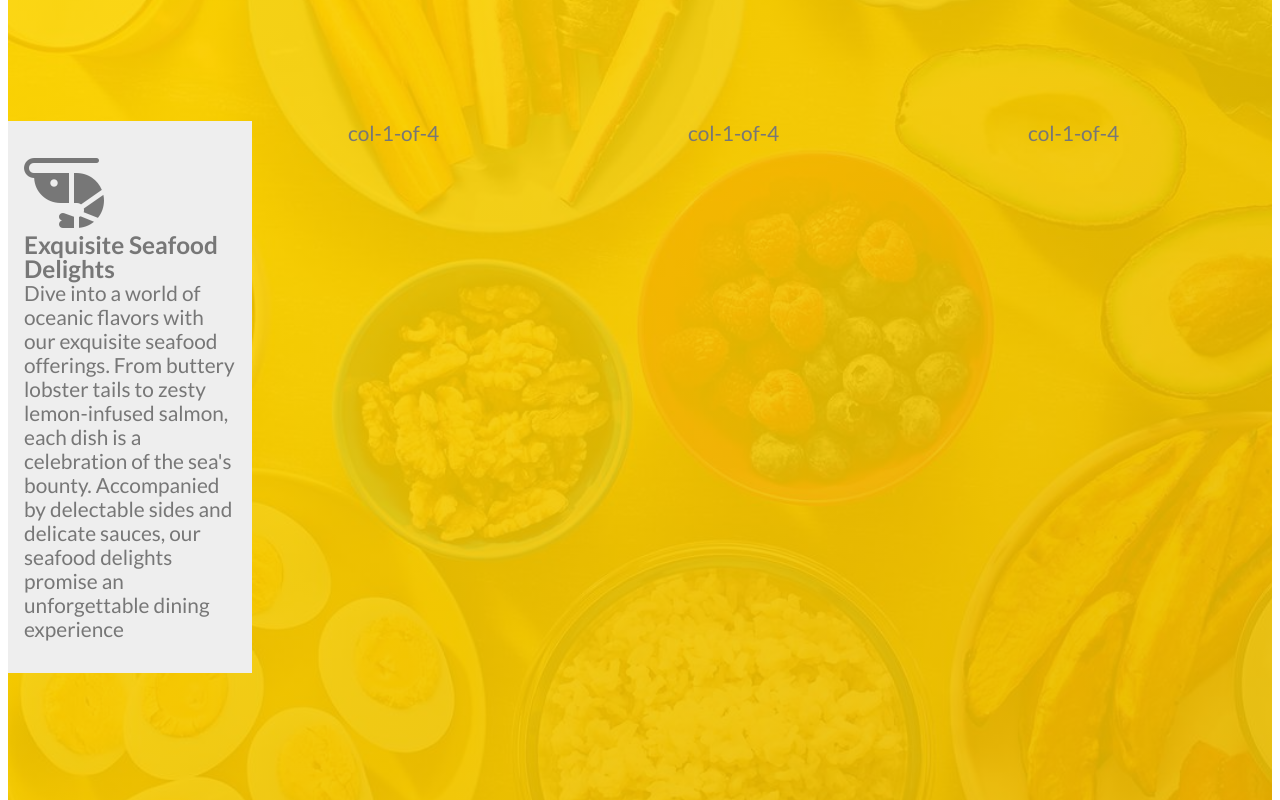
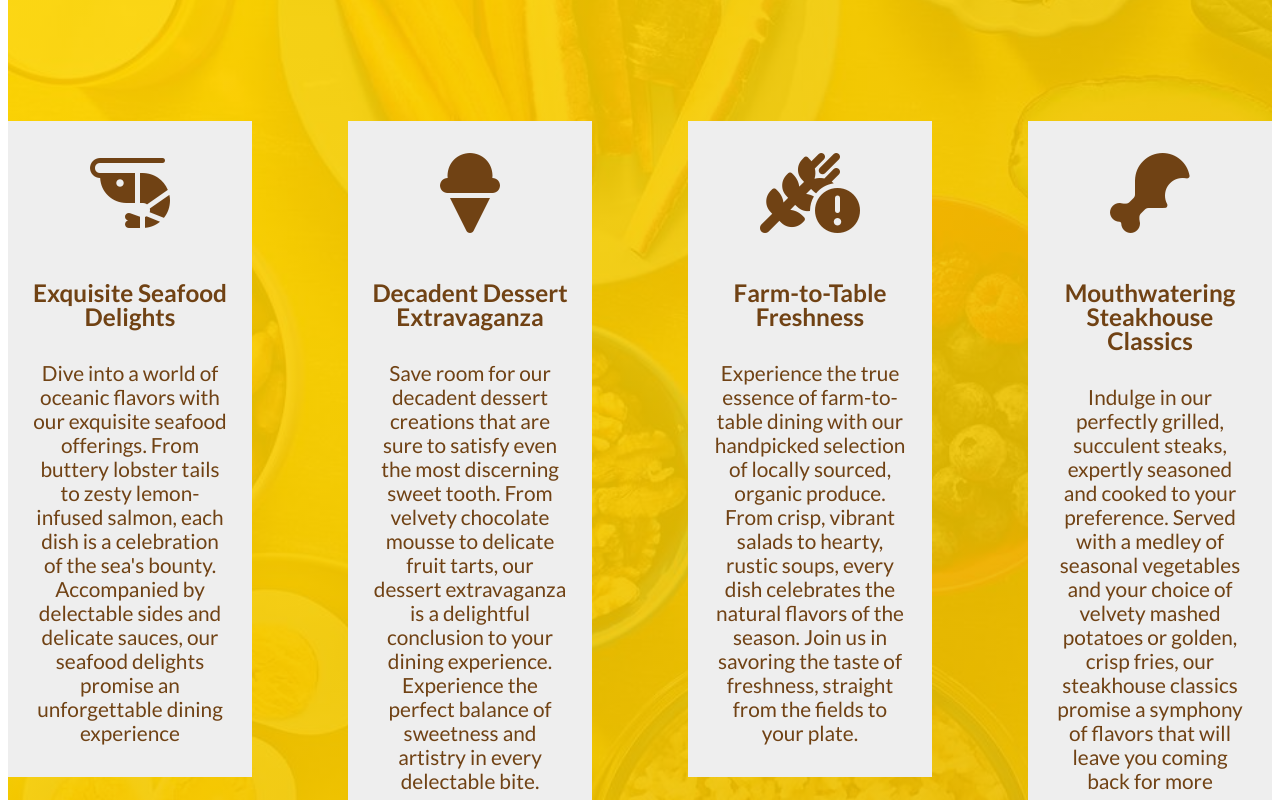
Before and after one commit to MuhammadAsadUllah000/TastyDelights-Project, a website: page index.html in a window 1280 px wide. Shown: the part 1820-2620 px from the top of the page. Drawn offline with Linux system fonts and the light colour scheme.

Commit message:
updated code

```diff
--- a/index.html
+++ b/index.html
@@ -74,8 +74,8 @@
             <div class="row">
                 <div class="col-1-of-4">
                     <div class="feature-box">
-                        <i class="fa-solid fa-shrimp font-size"></i>
-                        <h3 class="heading-tertiary">
+                        <i class="fa-solid fa-shrimp font-size u-margin-bottom-medium"></i>
+                        <h3 class="heading-tertiary u-margin-bottom-small">
                             Exquisite Seafood Delights
                         </h3>
                         <p class="paragraph">
@@ -83,13 +83,31 @@
                     </div>
                 </div>
                 <div class="col-1-of-4">
-                    col-1-of-4
+                    <div class="feature-box">
+                        <i class="fa-solid fa-ice-cream font-size u-margin-bottom-medium"></i>
+                        <h3 class="heading-tertiary u-margin-bottom-small">
+                            Decadent Dessert Extravaganza
+                        </h3>
+                        <p class="paragraph">
+                            Save room for our decadent dessert creations that are sure to satisfy even the most discerning sweet tooth. From velvety chocolate mousse to delicate fruit tarts, our dessert extravaganza is a delightful conclusion to your dining experience. Experience the perfect balance of sweetness and artistry in every delectable bite.                    </div>
                 </div>
                 <div class="col-1-of-4">
-                    col-1-of-4
+                    <div class="feature-box">
+                        <i class="fa-solid fa-wheat-awn-circle-exclamation font-size u-margin-bottom-medium"></i>
+                        <h3 class="heading-tertiary u-margin-bottom-small">
+                            Farm-to-Table Freshness
+                        </h3>
+                        <p class="paragraph">
+                            Experience the true essence of farm-to-table dining with our handpicked selection of locally sourced, organic produce. From crisp, vibrant salads to hearty, rustic soups, every dish celebrates the natural flavors of the season. Join us in savoring the taste of freshness, straight from the fields to your plate.                    </div>
                 </div>
                 <div class="col-1-of-4">
-                    col-1-of-4
+                    <div class="feature-box">
+                        <i class="fa-solid fa-drumstick-bite font-size u-margin-bottom-medium"></i>
+                        <h3 class="heading-tertiary u-margin-bottom-small">
+                            Mouthwatering Steakhouse Classics
+                        </h3>
+                        <p class="paragraph">
+                            Indulge in our perfectly grilled, succulent steaks, expertly seasoned and cooked to your preference. Served with a medley of seasonal vegetables and your choice of velvety mashed potatoes or golden, crisp fries, our steakhouse classics promise a symphony of flavors that will leave you coming back for more                    </div>
                 </div>
             </div>
         </section>
--- a/sass/components/feature.scss
+++ b/sass/components/feature.scss
@@ -7,7 +7,9 @@
 
 .feature-box{
     background-color: $light-gray;
-    padding: 2rem 1rem;
+    padding: 2rem 1.5rem;
+    text-align: center;
+    color: $color-dark-brown;
 }
 
 .font-size{
--- a/sass/components/variables.scss
+++ b/sass/components/variables.scss
@@ -27,3 +27,11 @@ $gutter-horizontal: 6rem;
 .u-margin-bottom{
     margin-bottom: 5rem;
 }
+
+.u-margin-bottom-medium{
+    margin-bottom: 3rem;
+}
+.u-margin-bottom-small{
+    margin-bottom: 2rem;
+
+}
```
Also changed, not shown: style.css.
